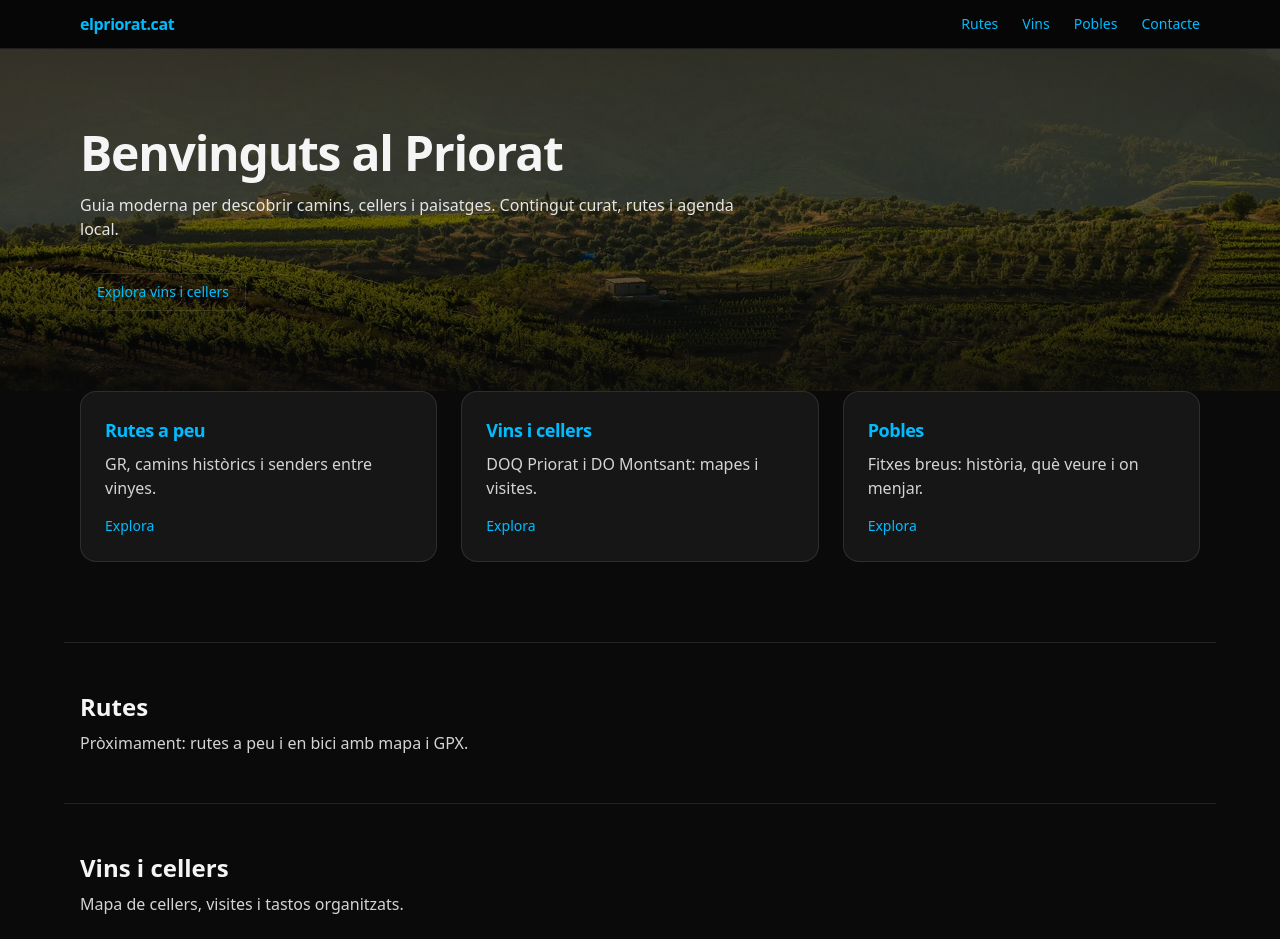
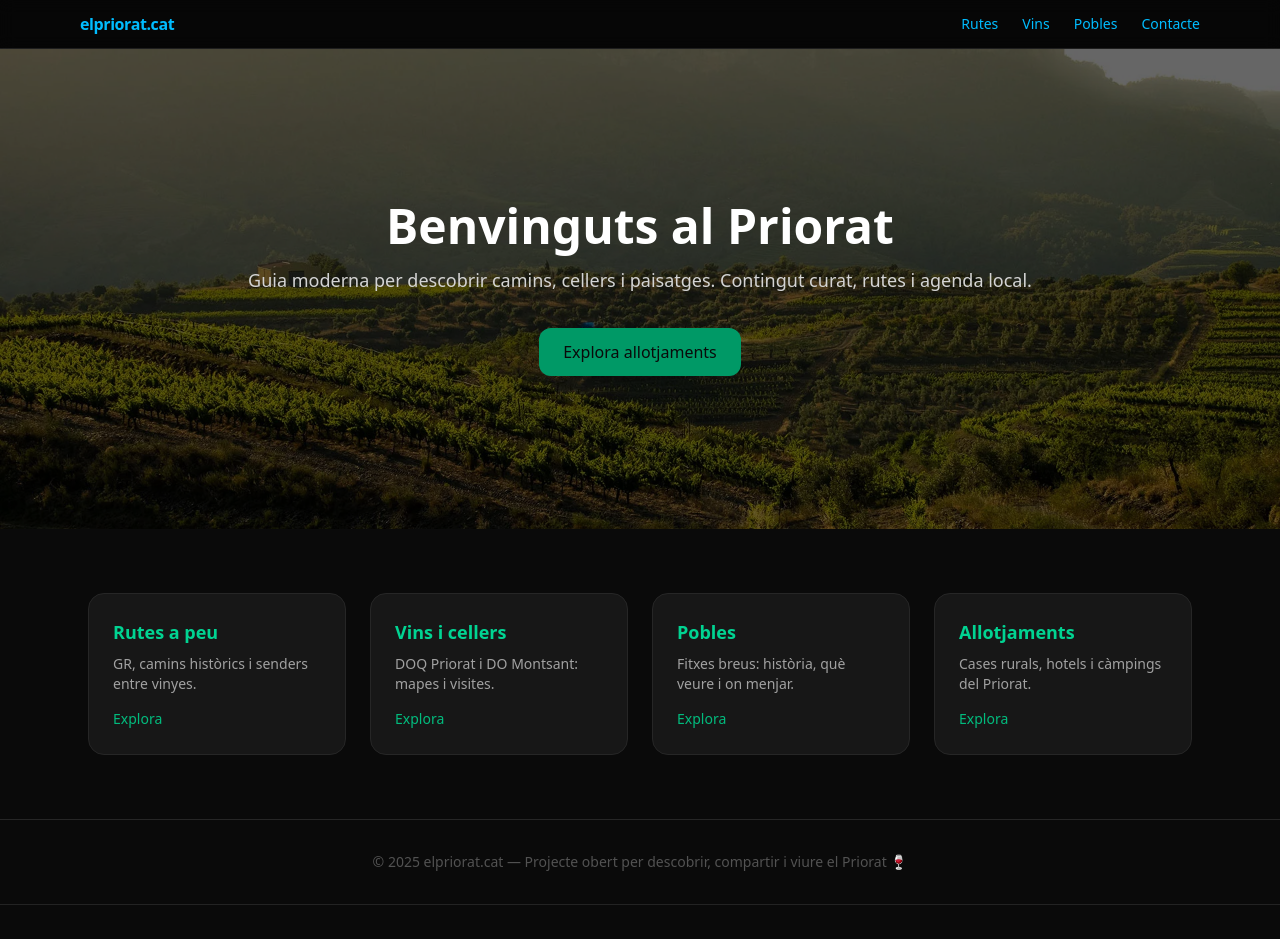
Before and after one commit to saltapous/elpriorat-web, a Next.js app: page / in a window 1280 px wide. Shown: the top 939 px of the page. Built offline with nearby package versions, Linux system fonts and the light colour scheme.

Commit message:
Afegit apartat Allotjaments i modificats page.tsx i next.config.mjs

```diff
--- /dev/null
+++ b/app/allotjaments/[slug]/ReservaForm.tsx
@@ -0,0 +1,76 @@
+"use client";
+
+import { useState } from "react";
+
+export default function ReservaForm({
+  maxPlaces,
+}: {
+  maxPlaces: number;
+}) {
+  const [checkIn, setCheckIn] = useState("");
+  const [checkOut, setCheckOut] = useState("");
+  const [places, setPlaces] = useState(2);
+  const [notes, setNotes] = useState("");
+
+  return (
+    <form className="space-y-4 text-sm text-neutral-200">
+      <div className="grid grid-cols-2 gap-4">
+        <label className="flex flex-col">
+          <span className="text-neutral-400 mb-1">Entrada</span>
+          <input
+            type="date"
+            className="bg-neutral-800 text-neutral-100 rounded-lg border border-neutral-700 px-3 py-2 outline-none focus:border-emerald-500"
+            value={checkIn}
+            onChange={(e) => setCheckIn(e.target.value)}
+          />
+        </label>
+
+        <label className="flex flex-col">
+          <span className="text-neutral-400 mb-1">Sortida</span>
+          <input
+            type="date"
+            className="bg-neutral-800 text-neutral-100 rounded-lg border border-neutral-700 px-3 py-2 outline-none focus:border-emerald-500"
+            value={checkOut}
+            onChange={(e) => setCheckOut(e.target.value)}
+          />
+        </label>
+      </div>
+
+      <label className="flex flex-col">
+        <span className="text-neutral-400 mb-1">
+          Places (màx. {maxPlaces})
+        </span>
+        <input
+          type="number"
+          min={1}
+          max={maxPlaces}
+          className="bg-neutral-800 text-neutral-100 rounded-lg border border-neutral-700 px-3 py-2 outline-none focus:border-emerald-500"
+          value={places}
+          onChange={(e) => setPlaces(Number(e.target.value))}
+        />
+      </label>
+
+      <label className="flex flex-col">
+        <span className="text-neutral-400 mb-1">Comentaris</span>
+        <textarea
+          className="bg-neutral-800 text-neutral-100 rounded-lg border border-neutral-700 px-3 py-2 outline-none focus:border-emerald-500 resize-none min-h-[70px]"
+          placeholder="Som una parella amb gos petit, accepteu mascotes?... "
+          value={notes}
+          onChange={(e) => setNotes(e.target.value)}
+        />
+      </label>
+
+      <button
+        type="submit"
+        className="w-full bg-emerald-600 hover:bg-emerald-500 text-neutral-900 font-semibold rounded-lg py-2 transition"
+      >
+        Demana disponibilitat
+      </button>
+
+      <p className="text-[11px] text-neutral-500 text-center leading-snug">
+        Això NO fa reserva automàtica. Enviarem la teva sol·licitud directament
+        als propietaris i et respondran per WhatsApp o email.
+      </p>
+    </form>
+  );
+}
--- /dev/null
+++ b/app/allotjaments/[slug]/page.tsx
@@ -0,0 +1,45 @@
+import ReservaForm from "./ReservaForm";
+
+export default function AllotjamentPage() {
+  // això també pot venir de BD segons el slug
+  const dadesAllotjament = {
+    name: "Casa del Montsant",
+    poble: "La Morera de Montsant",
+    preu: 140,
+    maxPlaces: 4,
+    descripcio:
+      "Casa rural al cor del Montsant. Silenci, foscor real a la nit i esmorzar amb oli del poble.",
+  };
+
+  return (
+    <main className="min-h-screen bg-neutral-950 text-neutral-100 bg-[url('/hero-priorat.jpg')] bg-cover bg-center relative">
+      <div className="absolute inset-0 bg-black/70" />
+
+      <section className="relative px-6 py-12 max-w-3xl mx-auto space-y-6">
+        <header>
+          <h1 className="text-3xl font-semibold mb-2">
+            {dadesAllotjament.name}
+          </h1>
+          <p className="text-neutral-300 text-sm">
+            {dadesAllotjament.poble} · {dadesAllotjament.maxPlaces} places ·{" "}
+            <span className="text-emerald-400 font-semibold">
+              {dadesAllotjament.preu}€ / nit
+            </span>
+          </p>
+        </header>
+
+        <p className="text-neutral-400 leading-relaxed">
+          {dadesAllotjament.descripcio}
+        </p>
+
+        {/* Aquí sí que posem el formulari client */}
+        <div className="bg-neutral-900/70 backdrop-blur-sm rounded-2xl border border-neutral-800/60 p-6">
+          <h2 className="text-lg font-medium mb-4">
+            Sol·licita disponibilitat
+          </h2>
+          <ReservaForm maxPlaces={dadesAllotjament.maxPlaces} />
+        </div>
+      </section>
+    </main>
+  );
+}
--- /dev/null
+++ b/app/allotjaments/page.tsx
@@ -0,0 +1,88 @@
+export default function AllotjamentsPage() {
+  // Això després vindrà de la base de dades.
+  // Ara ho deixem hardcoded com a demo.
+  const allotjaments = [
+    {
+      name: "Casa del Montsant",
+      slug: "casa-del-montsant",
+      tipus: "Casa rural",
+      persones: 4,
+      preu: 140,
+      poble: "La Morera de Montsant",
+    },
+    // Més allotjaments en el futur...
+  ];
+
+  return (
+    <main
+      className="
+        relative
+        min-h-screen
+        text-neutral-100
+        bg-neutral-950
+        bg-[url('/hero-priorat.jpg')]
+        bg-cover
+        bg-center
+      "
+    >
+      {/* capa fosca al damunt de la foto per fer contrast */}
+      <div className="absolute inset-0 bg-black/70" />
+
+      {/* contingut */}
+      <section className="relative px-6 py-12 max-w-5xl mx-auto">
+        <h1 className="text-3xl font-semibold mb-2">
+          Allotjaments al Priorat
+        </h1>
+
+        <p className="text-neutral-300 mb-8 max-w-xl">
+          Cases rurals legals, hotels tranquils i càmpings petits. Reserva
+          directament amb la gent del territori, sense intermediaris grans.
+        </p>
+
+        <div className="grid gap-6 sm:grid-cols-2 lg:grid-cols-3">
+          {allotjaments.map((item) => (
+            <a
+              key={item.slug}
+              href={`/allotjaments/${item.slug}`}
+              className="
+                block rounded-2xl border border-neutral-800/60
+                bg-neutral-900/70 backdrop-blur-sm
+                p-5
+                hover:border-emerald-600 hover:shadow-lg hover:shadow-emerald-600/10
+                transition
+              "
+            >
+              {/* FOTO PLACEHOLDER */}
+              <div className="aspect-[4/3] w-full rounded-xl bg-neutral-800/60 mb-4 flex items-center justify-center text-neutral-400 text-sm">
+                FOTO
+              </div>
+
+              {/* Títol i preu */}
+              <div className="flex items-baseline justify-between">
+                <h2 className="text-lg font-medium">{item.name}</h2>
+                <span className="text-emerald-400 font-semibold">
+                  {item.preu}€ / nit
+                </span>
+              </div>
+
+              {/* Localització i capacitat */}
+              <p className="text-sm text-neutral-300">
+                {item.poble} ·{" "}
+                {item.persones
+                  ? `${item.persones} places`
+                  : item.tipus === "Càmping"
+                  ? "parcel·les"
+                  : "capacitat variable"}
+              </p>
+
+              {/* Tipus d'allotjament */}
+              <p className="text-xs text-neutral-400 mt-1">
+                {item.tipus}
+              </p>
+            </a>
+          ))}
+        </div>
+      </section>
+    </main>
+  );
+}
--- a/app/page.tsx
+++ b/app/page.tsx
@@ -1,128 +1,109 @@
-function Card(props: { id?: string; title: string; desc: string; href?: string }) {
-  const Wrapper: any = props.href ? "a" : "div";
+export default function HomePage() {
   return (
-    <Wrapper
-      id={props.id}
-      href={props.href}
-      className="group block rounded-2xl border border-white/10 bg-white/5 p-6 transition hover:bg-white/[0.08] hover:shadow-lg"
-    >
-      <h3 className="text-lg font-semibold tracking-tight group-hover:text-sky-400">
-        {props.title}
-      </h3>
-      <p className="mt-2 text-neutral-300">{props.desc}</p>
-      {props.href && (
-        <span className="mt-4 inline-block text-sm text-sky-400 underline-offset-2 group-hover:underline">
-          Explora
-        </span>
-      )}
-    </Wrapper>
-  );
-}
+    <main className="min-h-screen bg-neutral-950 text-neutral-100 flex flex-col">
+      {/* HERO amb imatge local */}
+      <section
+        className="relative h-[60vh] bg-cover bg-center flex items-center justify-center"
+        style={{
+          backgroundImage: "url('/hero-priorat.jpg')",
+        }}
+      >
+        {/* capa fosca per llegibilitat */}
+        <div className="absolute inset-0 bg-black/60" />
 
-export default function Page() {
-  return (
-    <>
-      {/* HERO amb imatge i gradient */}
-      <section className="relative isolate">
-        {/* Imatge de fons */}
-        <div className="absolute inset-0 -z-10">
-          <img
-            src="/hero-priorat.jpg"
-            alt="Vinyes del Priorat amb muntanyes de fons"
-            className="h-full w-full object-cover"
-          />
-          {/* Gradient per millorar llegibilitat */}
-          <div className="absolute inset-0 bg-gradient-to-b from-black/70 via-black/50 to-neutral-950/90" />
-        </div>
-
-        {/* Text principal */}
-        <div className="mx-auto max-w-6xl px-4 py-20">
-          <h1 className="text-4xl md:text-5xl font-semibold tracking-tight">
+        <div className="relative z-10 text-center px-6 max-w-4xl mx-auto">
+          <h1 className="text-4xl sm:text-5xl font-semibold mb-4 text-white">
             Benvinguts al Priorat
           </h1>
-          <p className="mt-4 max-w-2xl text-neutral-200">
+
+          <p className="text-lg text-neutral-300 leading-relaxed">
             Guia moderna per descobrir camins, cellers i paisatges.
             Contingut curat, rutes i agenda local.
           </p>
-          <div className="mt-8">
-            <a
-              href="#vins"
-              className="inline-block rounded-xl border border-white/10 px-4 py-2 text-sm hover:bg-white/5"
-            >
-              Explora vins i cellers
-            </a>
-          </div>
+
+          <a
+            href="/allotjaments"
+            className="inline-block mt-8 rounded-xl bg-emerald-600 px-6 py-3 font-medium text-neutral-950 hover:bg-emerald-500 transition"
+          >
+            Explora allotjaments
+          </a>
         </div>
       </section>
 
-      {/* GRID seccions principals */}
-      <section className="mx-auto max-w-6xl px-4 pb-20">
-        <div className="grid gap-6 md:grid-cols-3">
-          <Card
-            id="rutes"
-            title="Rutes a peu"
-            desc="GR, camins històrics i senders entre vinyes."
-            href="#rutes-detall"
-          />
-          <Card
-            id="vins"
-            title="Vins i cellers"
-            desc="DOQ Priorat i DO Montsant: mapes i visites."
-            href="#vins-detall"
-          />
-          <Card
-            id="pobles"
-            title="Pobles"
-            desc="Fitxes breus: història, què veure i on menjar."
-            href="#pobles-detall"
-          />
+      {/* BLOCS PRINCIPALS */}
+      <section className="py-16 px-6 max-w-6xl mx-auto grid gap-6 sm:grid-cols-2 lg:grid-cols-4">
+        {/* Rutes */}
+        <div className="bg-neutral-900 rounded-2xl p-6 border border-neutral-800 hover:border-emerald-600 transition">
+          <h2 className="text-emerald-400 text-lg font-semibold mb-2">
+            Rutes a peu
+          </h2>
+          <p className="text-neutral-400 text-sm mb-3">
+            GR, camins històrics i senders entre vinyes.
+          </p>
+          <a
+            href="/rutes"
+            className="text-emerald-500 text-sm font-medium hover:underline"
+          >
+            Explora
+          </a>
+        </div>
+
+        {/* Vins i cellers */}
+        <div className="bg-neutral-900 rounded-2xl p-6 border border-neutral-800 hover:border-emerald-600 transition">
+          <h2 className="text-emerald-400 text-lg font-semibold mb-2">
+            Vins i cellers
+          </h2>
+          <p className="text-neutral-400 text-sm mb-3">
+            DOQ Priorat i DO Montsant: mapes i visites.
+          </p>
+          <a
+            href="/cellers"
+            className="text-emerald-500 text-sm font-medium hover:underline"
+          >
+            Explora
+          </a>
+        </div>
+
+        {/* Pobles */}
+        <div className="bg-neutral-900 rounded-2xl p-6 border border-neutral-800 hover:border-emerald-600 transition">
+          <h2 className="text-emerald-400 text-lg font-semibold mb-2">
+            Pobles
+          </h2>
+          <p className="text-neutral-400 text-sm mb-3">
+            Fitxes breus: història, què veure i on menjar.
+          </p>
+          <a
+            href="/pobles"
+            className="text-emerald-500 text-sm font-medium hover:underline"
+          >
+            Explora
+          </a>
+        </div>
+
+        {/* Allotjaments */}
+        <div className="bg-neutral-900 rounded-2xl p-6 border border-neutral-800 hover:border-emerald-600 transition">
+          <h2 className="text-emerald-400 text-lg font-semibold mb-2">
+            Allotjaments
+          </h2>
+          <p className="text-neutral-400 text-sm mb-3">
+            Cases rurals, hotels i càmpings del Priorat.
+          </p>
+          <a
+            href="/allotjaments"
+            className="text-emerald-500 text-sm font-medium hover:underline"
+          >
+            Explora
+          </a>
         </div>
       </section>
 
-      {/* BLOCS DE DETALL */}
-      <section
-        id="rutes-detall"
-        className="mx-auto max-w-6xl px-4 py-12 border-t border-white/10"
-      >
-        <h2 className="text-2xl font-semibold">Rutes</h2>
-        <p className="mt-2 text-neutral-300">
-          Pròximament: rutes a peu i en bici amb mapa i GPX.
+      {/* PEU DE PÀGINA */}
+      <footer className="py-8 text-center text-sm text-neutral-600 border-t border-neutral-800">
+        <p>
+          © {new Date().getFullYear()} elpriorat.cat — Projecte obert per
+          descobrir, compartir i viure el Priorat 🍷
         </p>
-      </section>
-
-      <section
-        id="vins-detall"
-        className="mx-auto max-w-6xl px-4 py-12 border-t border-white/10"
-      >
-        <h2 className="text-2xl font-semibold">Vins i cellers</h2>
-        <p className="mt-2 text-neutral-300">
-          Mapa de cellers, visites i tastos organitzats.
-        </p>
-      </section>
-
-      <section
-        id="pobles-detall"
-        className="mx-auto max-w-6xl px-4 py-12 border-t border-white/10"
-      >
-        <h2 className="text-2xl font-semibold">Pobles</h2>
-        <p className="mt-2 text-neutral-300">
-          Fitxes amb història, llocs d’interès i on menjar/dormir.
-        </p>
-      </section>
-
-      {/* CONTACTE */}
-      <section id="contacte" className="mx-auto max-w-6xl px-4 py-16">
-        <h2 className="text-2xl font-semibold">Contacte</h2>
-        <p className="mt-2 text-neutral-300">
-          Tens una ruta o un celler per proposar? Escriu-nos:{" "}
-          <a
-            href="mailto:hello@elpriorat.cat"
-            className="text-sky-400 hover:underline"
-          >
-            hello@elpriorat.cat
-          </a>
-        </p>
-      </section>
-    </>
+      </footer>
+    </main>
   );
 }
--- a/next.config.mjs
+++ b/next.config.mjs
@@ -1,6 +1,6 @@
 /** @type {import('next').NextConfig} */
 const nextConfig = {
-  output: 'export',
+
   images: { unoptimized: true },
   trailingSlash: true,
   eslint: { ignoreDuringBuilds: true },
```
